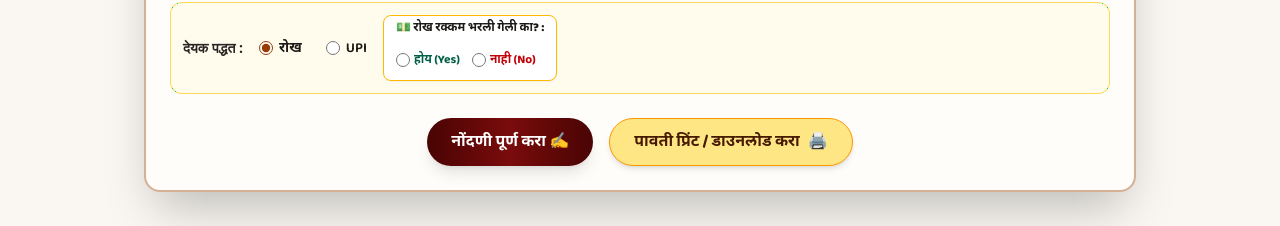
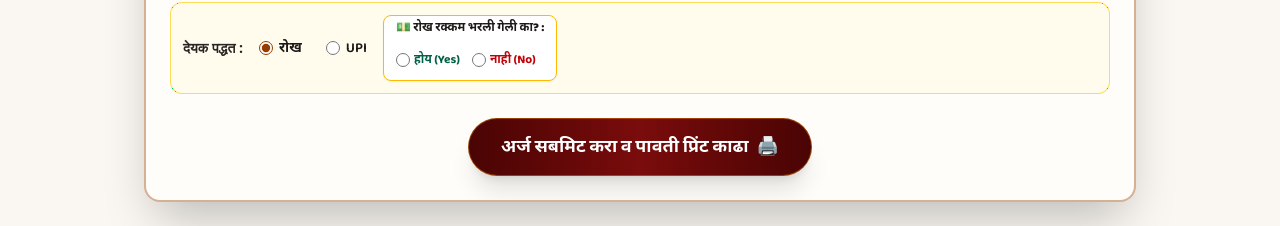
Before and after one commit to BIZONANCE/mptm.org, a Next.js app: page / in a window 1280 px wide. Shown: the part 1317-1543 px from the top of the page. Built offline with nearby package versions, Linux system fonts and the light colour scheme; no server answers; a web font is replaced by a local one.

Commit message:
delete modal updated

```diff
--- a/src/app/components/Form.tsx
+++ b/src/app/components/Form.tsx
@@ -429,11 +429,41 @@ export default function Form() {
             const result = await response.json();
 
             if (result.success) {
-                setSubmitted(true);
-                setSubmitSuccessMsg(result.message || "✅ सदस्य नोंदणी Neon PostgreSQL डेटाबेसमध्ये यशस्वीरित्या जतन केली गेली!");
-                fetchNextNumbers();
+                setSubmitSuccessMsg("✅ सदस्य नोंदणी यशस्वीरित्या जतन झाली!");
+
+                // Open browser print dialog for receipt
+                window.print();
+
+                // Auto-refresh form fields for the next submission after printing
+                setTimeout(async () => {
+                    setFormData({
+                        receiptNo: "MPTM001",
+                        date: new Date().toISOString().split("T")[0],
+                        registrationFee: "101",
+                        address: "",
+                        amountInWords: "एकशे एक रुपये फक्त",
+                        paymentMethod: "रोख",
+                        otherPaymentMethod: "",
+                    });
+                    setMainMembers([
+                        {
+                            srNo: 1,
+                            memberNo: "AVA001",
+                            fullName: "",
+                            mobileNo: "",
+                            prabhagNo: "",
+                        },
+                    ]);
+                    setFamilyMembers([]);
+                    setPaymentScreenshot(null);
+                    setScreenshotPreview(null);
+                    setCashPaidStatus("");
+                    setSubmitSuccessMsg("");
+                    setSubmitErrorMsg("");
+                    await fetchNextNumbers();
+                }, 1000);
             } else {
-                setSubmitErrorMsg(result.error || "❌ डेटाबेसमध्ये जतन करताना त्रुटी आली.");
+                setSubmitErrorMsg(result.error || "❌ डेटाबेसमध्ये जतन करताना त्रुटी आली. हा मोबाईल क्रमांक किंवा माहिती आधीच नोंदणीकृत असण्याची शक्यता आहे.");
             }
         } catch (err: unknown) {
             console.error("Submission error:", err);
@@ -441,11 +471,6 @@ export default function Form() {
         } finally {
             setSubmitting(false);
         }
-    };
-
-    const handlePrint = () => {
-        if (!validateFullForm()) return;
-        window.print();
     };
 
     // Shared input styling: text-base on mobile prevents iOS auto-zoom-on-focus,
@@ -1136,7 +1161,7 @@ export default function Form() {
                                             </p>
                                         </div>
 
-                                        {/* Submitted Alert Message & Database Error Feedback */}
+                                        {/* Submitted Alert Message & Database Feedback */}
                                         {submitSuccessMsg && (
                                             <div className="p-3.5 rounded-xl bg-emerald-100 border-2 border-emerald-500 text-emerald-950 font-bold text-center text-xs sm:text-sm print:hidden shadow-sm">
                                                 {submitSuccessMsg}
@@ -1149,35 +1174,24 @@ export default function Form() {
                                             </div>
                                         )}
 
-                                        {/* Action Buttons — stack full-width on mobile, sit side by side from sm: up */}
-                                        <div className="flex flex-col sm:flex-row sm:flex-wrap items-stretch sm:items-center justify-center gap-3 sm:gap-4 pt-2 print:hidden">
+                                        {/* Action Button — Single Combined Submit & Print Button */}
+                                        <div className="flex items-center justify-center pt-2 print:hidden">
                                             <button
                                                 type="submit"
                                                 disabled={submitting || (formData.paymentMethod === "UPI" && !paymentScreenshot)}
-                                                className={`min-h-[48px] w-full sm:w-auto px-6 py-3 sm:py-2.5 rounded-full font-bold text-white shadow-lg transition-all transform active:scale-[0.98] sm:hover:-translate-y-0.5 text-sm sm:text-base ${submitting || (formData.paymentMethod === "UPI" && !paymentScreenshot)
+                                                className={`min-h-[50px] w-full sm:w-auto px-8 py-3.5 rounded-full font-extrabold text-white shadow-xl transition-all transform active:scale-[0.98] sm:hover:-translate-y-0.5 text-base sm:text-lg flex items-center justify-center gap-2 ${submitting || (formData.paymentMethod === "UPI" && !paymentScreenshot)
                                                     ? "bg-stone-400 cursor-not-allowed opacity-80"
-                                                    : "bg-gradient-to-r from-[#4A0404] via-[#7A0C0C] to-[#4A0404] hover:brightness-110 hover:shadow-red-900/30"
+                                                    : "bg-gradient-to-r from-[#4A0404] via-[#7A0C0C] to-[#4A0404] hover:brightness-110 hover:shadow-red-900/40 border border-amber-500/40"
                                                     }`}
                                             >
-                                                {submitting ? "⏳ डेटाबेसमध्ये जतन होत आहे..." : "नोंदणी पूर्ण करा ✍️"}
-                                            </button>
-
-                                            <button
-                                                type="button"
-                                                onClick={handlePrint}
-                                                disabled={formData.paymentMethod === "UPI" && !paymentScreenshot}
-                                                title={
-                                                    formData.paymentMethod === "UPI" && !paymentScreenshot
-                                                        ? "पावती जनरेट / प्रिंट करण्यासाठी आधी ट्रान्सअॅक्शन स्क्रीनशॉट अपलोड करा"
-                                                        : "पावती प्रिंट करा"
-                                                }
-                                                className={`min-h-[48px] w-full sm:w-auto px-6 py-3 sm:py-2.5 rounded-full font-bold text-amber-950 border shadow-md transition-all transform active:scale-[0.98] sm:hover:-translate-y-0.5 text-sm sm:text-base flex items-center justify-center gap-2 ${formData.paymentMethod === "UPI" && !paymentScreenshot
-                                                    ? "bg-stone-200 border-stone-300 text-stone-500 cursor-not-allowed opacity-70"
-                                                    : "bg-amber-200 border-amber-500 hover:bg-amber-300"
-                                                    }`}
-                                            >
-                                                <span>पावती प्रिंट / डाउनलोड करा</span>
-                                                <span>🖨️</span>
+                                                {submitting ? (
+                                                    <span>⏳ जतन होत आहे...</span>
+                                                ) : (
+                                                    <>
+                                                        <span>अर्ज सबमिट करा व पावती प्रिंट काढा</span>
+                                                        <span>🖨️</span>
+                                                    </>
+                                                )}
                                             </button>
                                         </div>
                                     </div>
```
